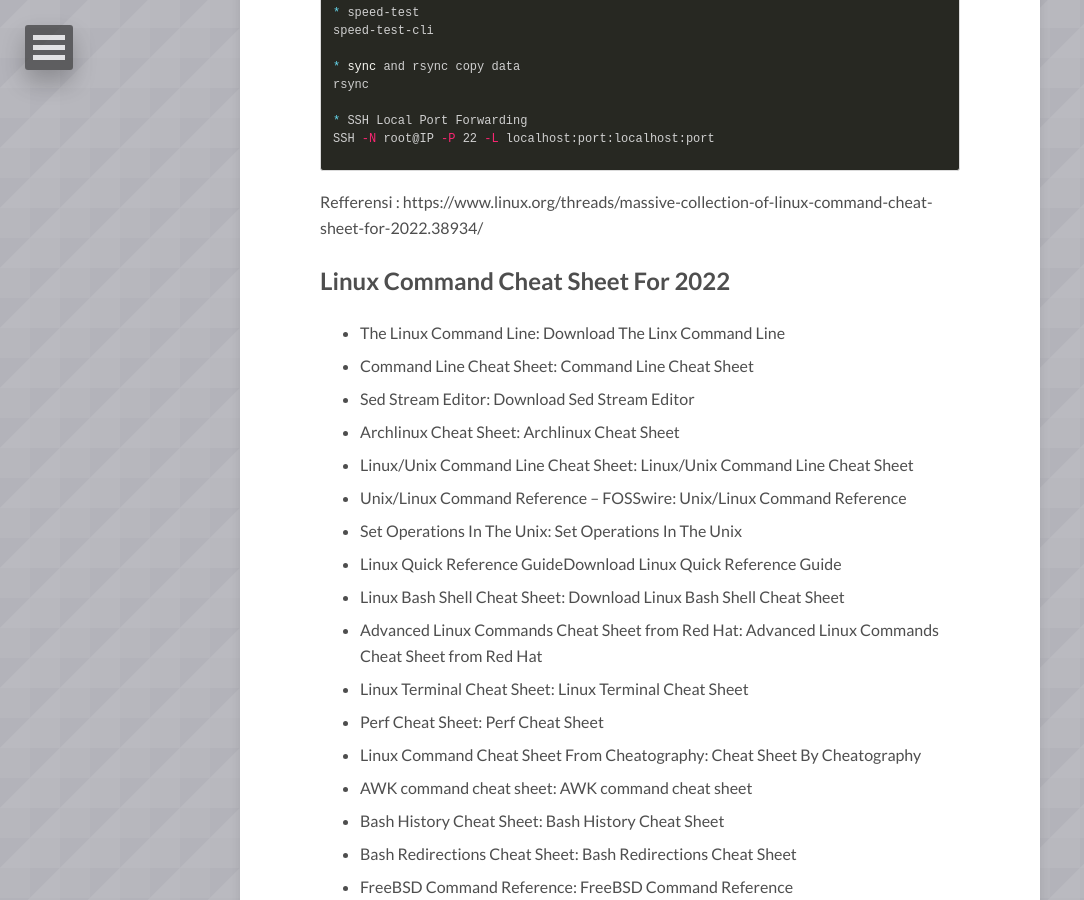
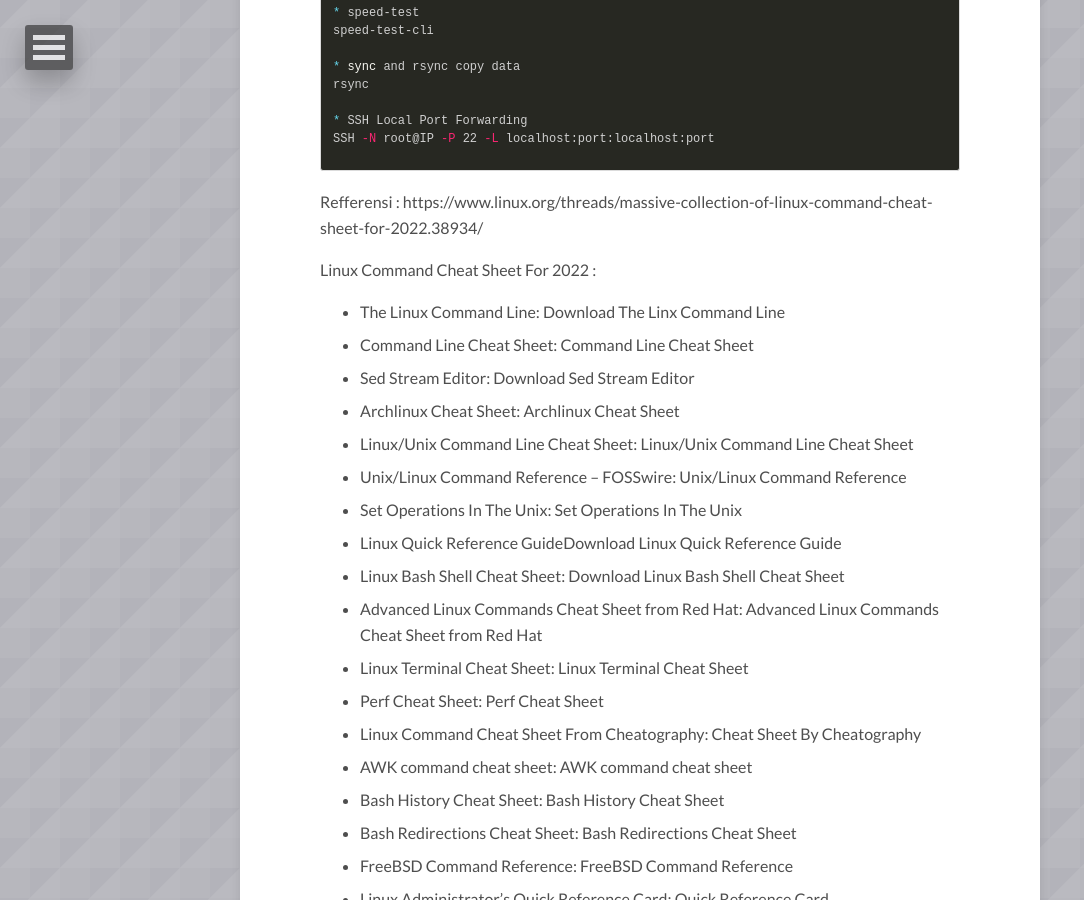
Before and after one commit to danigunawan/danigunawan.github.io, a Jekyll site: the page built from _posts/2022-11-07-cheatsheet-linux.md, in a window 1280 px wide and 900 px high, scrolled down 5732 px. Shown: the whole window, without its empty margins (0-1084 px from the left). Built offline with Jekyll 4.4.1, drawn with Linux system fonts in a browser that asks for light colours; nearby versions of some CDN libraries; comment, search, counter and statistics services are not loaded.

Commit message:
[ADD POSTING] posting

```diff
--- a/_posts/2022-11-07-cheatsheet-linux.md
+++ b/_posts/2022-11-07-cheatsheet-linux.md
@@ -319,7 +319,7 @@ SSH -N root@IP -P 22 -L localhost:port:localhost:port
 Refferensi :
 https://www.linux.org/threads/massive-collection-of-linux-command-cheat-sheet-for-2022.38934/
 
-## Linux Command Cheat Sheet For 2022
+Linux Command Cheat Sheet For 2022 :
 * The Linux Command Line: Download The Linx Command Line
 * Command Line Cheat Sheet: Command Line Cheat Sheet
 * Sed Stream Editor: Download Sed Stream Editor
```
